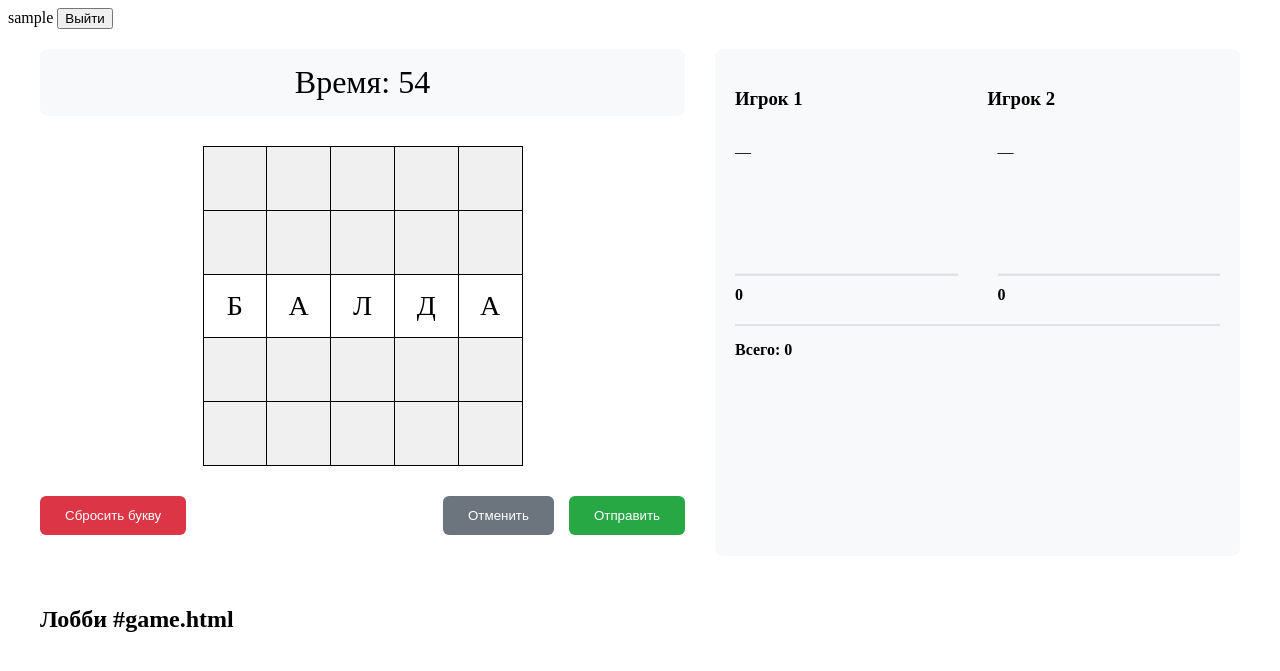
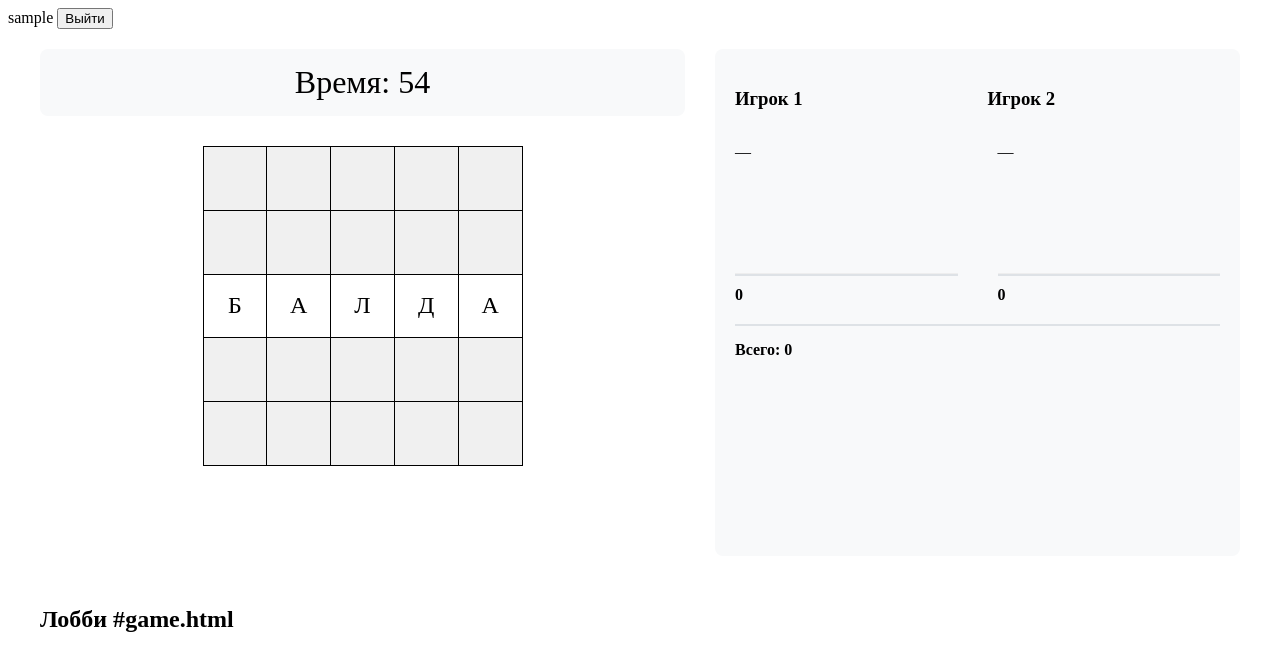
Before and after one commit to Yustis-Kof/Balda, a Flask app: template app/templates/game.html in a window 1280 px wide. Shown: the top 671 px of the page. Run offline with Flask 3, Linux system fonts and the light colour scheme; the template is opened without the code that fills it, so the values that code supplies are empty; the visitor is signed in with stand-in values (Sample User, id 1).

Commit message:
Визуальные исправления

```diff
--- a/app/static/css/style.css
+++ b/app/static/css/style.css
@@ -54,13 +54,14 @@
 
 .reset-btn {
     position: absolute;
+    display: none;
     left: 0;
     background: #dc3545;
     color: white;
 }
 
 .selection-controls {
-    display: flex;
+    display: none;
     gap: 15px;
     position: absolute;
     right: 0;
@@ -138,7 +139,7 @@
     border: 1px solid black;
     text-align: center;
     vertical-align: middle;
-    font-size: 3.5vmin;
+    font-size: 3vmin;
     cursor: pointer;
     user-select: none;
 }
@@ -155,7 +156,7 @@
     width: 100%;
     height: 100%;
     text-align: center;
-    font-size: 3.5vmin;
+    font-size: 3vmin;
     border: none;
     outline: none;
     background-color: transparent;
--- a/app/static/js/game.js
+++ b/app/static/js/game.js
@@ -76,11 +76,7 @@ function renderBoard() {
         });
         board.appendChild(rowElement);
     });
-
-    // Гарантированно скрываем кнопки после рендеринга
-    document.getElementById('reset-button').classList.remove('visible');
-    document.getElementById('selection-controls').classList.remove('visible');
-    updateSelection();
+        updateSelection();
 }
 
 function startSelection(i, j) {
@@ -315,13 +311,18 @@ function sendMoveToServer(word) {
 }
 
 function startTimer() {
+    if (timerInterval) clearInterval(timerInterval);
+
     timerValue = timeForMove;
     document.getElementById('timer').textContent = `Время: ${timerValue}`;
+
     timerInterval = setInterval(() => {
         timerValue--;
         document.getElementById('timer').textContent = `Время: ${timerValue}`;
+
         if (timerValue <= 0) {
             clearInterval(timerInterval);
+            passTurn();
         }
     }, 1000);
 }
```
